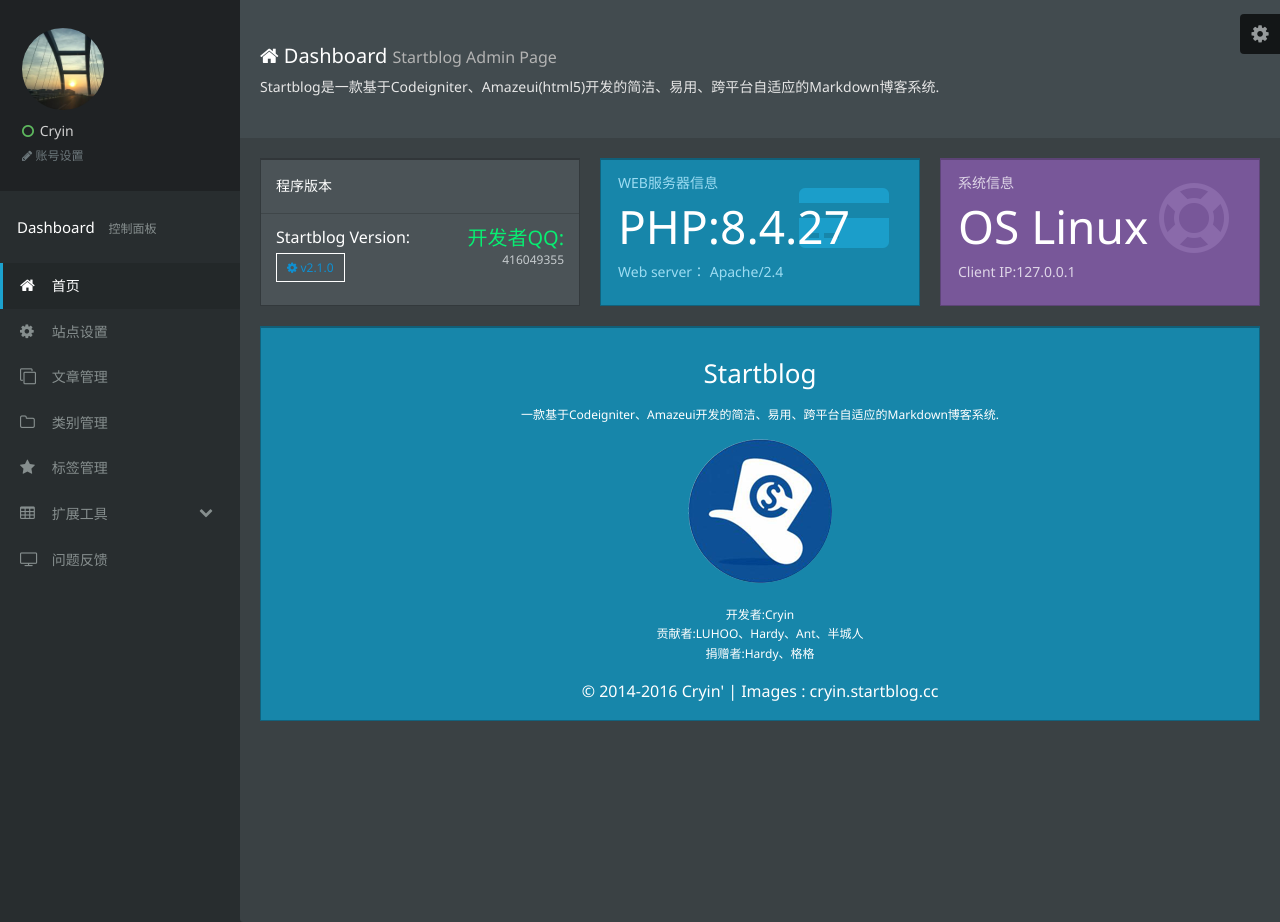
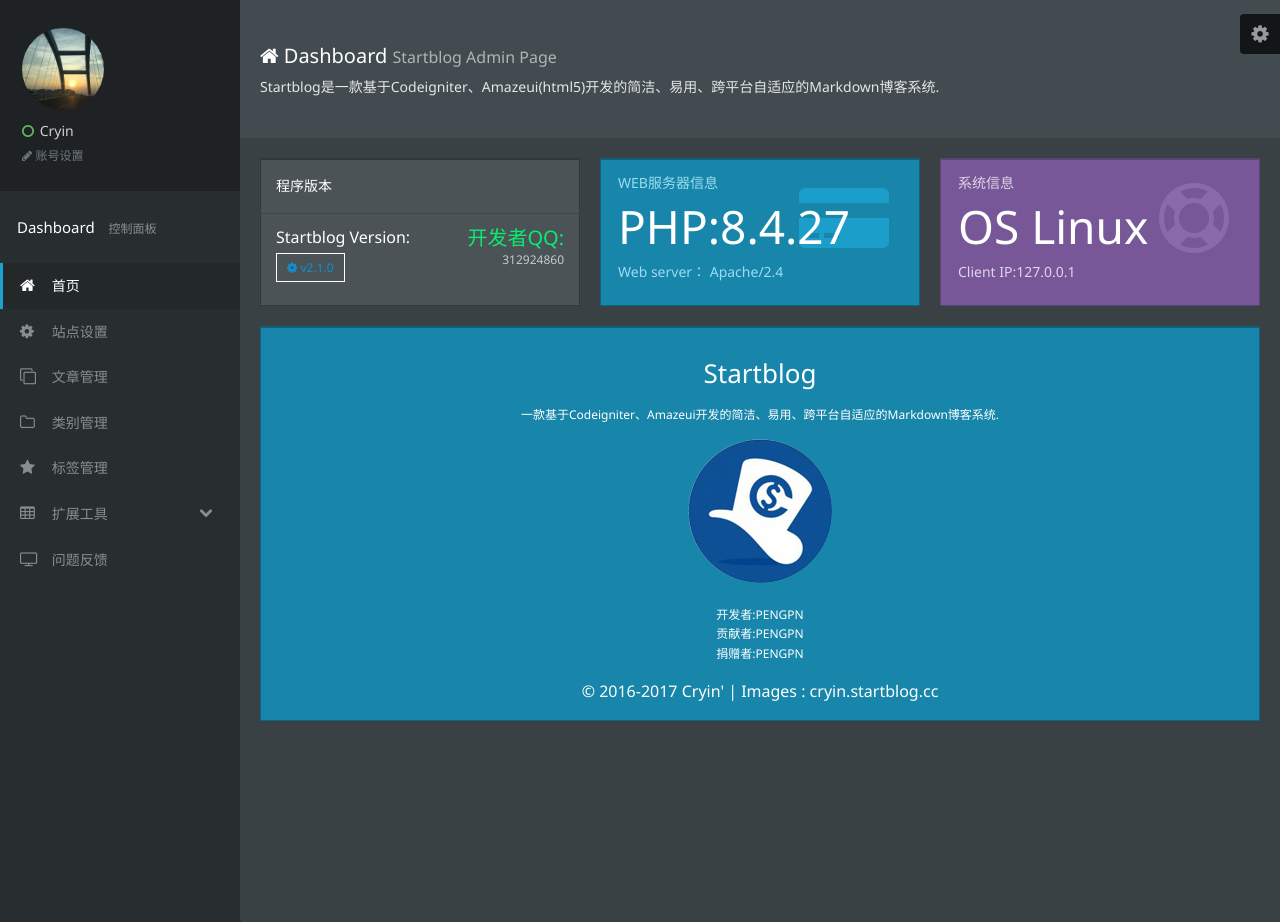
Before and after one commit to pengpn/mystartblog, a CodeIgniter app: page /mystartblog/admin/index in a window 1280 px wide. Shown: the part 56-978 px from the top of the page. Run offline with CodeIgniter, Linux system fonts and the light colour scheme; some libraries are stand-ins or nearby versions.

Commit message:
update index info

```diff
--- a/application/views/admin/index.php
+++ b/application/views/admin/index.php
@@ -36,7 +36,7 @@
 
                                     </div>
                                     <div class="widget-fluctuation-description-text am-text-right">
-                                         416049355
+                                         312924860
                                     </div>
                                 </div>
                             </div>
@@ -88,11 +88,11 @@
                             </div>
                             <img class="achievement-image" src="<?php echo base_url('/static/admin/img/logoa.png')?>" alt="">
                             <div class="achievement-description">
-                                开发者:</b>Cryin<br/>
-                                贡献者:</b>LUHOO、Hardy、Ant、半城人<br/>
-                                捐赠者:</b>Hardy、格格<br/></div>
+                                开发者:</b>PENGPN<br/>
+                                贡献者:</b>PENGPN<br/>
+                                捐赠者:</b>PENGPN<br/></div>
                     <p class="copyright">
-                        © 2014-2016 Cryin' | Images : cryin.startblog.cc<a href="http://cryin.startblog.cc/"></a>
+                        © 2016-2017 Cryin' | Images : cryin.startblog.cc<a href="http://cryin.startblog.cc/"></a>
                     </p>
 
                         </div>
```
